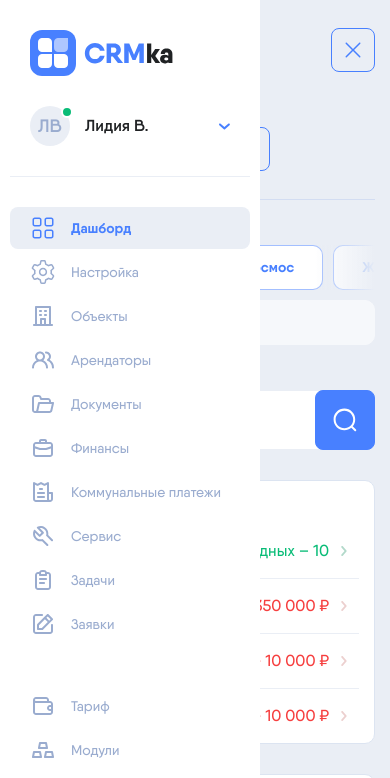
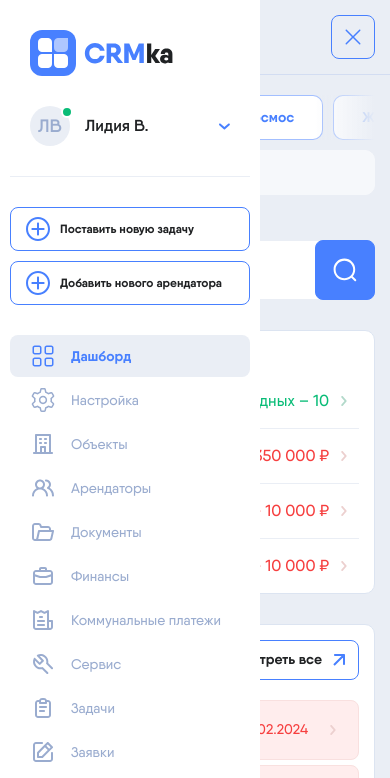
Before and after one commit to mazax1ct/crmka, a website: page src/dashboard.html in a window 390 px wide. Both pictures are taken after a click on the button 353 px from the left and 50 px from the top of the page. Shown: the top 778 px of the page. Drawn offline with nearby package versions, Linux system fonts and the light colour scheme; files that its build step writes are made by us from their sources.

Commit message:
make some cool stuff

```diff
--- a/src/css/base/_base.scss
+++ b/src/css/base/_base.scss
@@ -64,7 +64,7 @@ html {
             position: fixed;
             transform: translateX(-100%);
             top: 0;
-            z-index: 10;
+            z-index: 11;
         }
 
         &.is-open {
@@ -74,10 +74,11 @@ html {
 
     &__content {
         flex-grow: 1;
-        padding: 28px 15px 54px;
+        padding: 95px 15px 54px;
         transition: width 0.3s;
         width: 100%;
         @media(min-width: $md) {
+            padding-top: 28px;
             padding-left: 45px;
             padding-right: 45px;
         }
@@ -96,31 +97,39 @@ html {
         margin-bottom: 45px;
         padding-bottom: 28px;
         @media(max-width: $hd - 0.01px) {
-            padding-right: 54px;
-            position: relative;
-            z-index: 1;
+            background-color: var(--grey_2);
+            height: 75px;
+            left: 0;
+            margin: 0;
+            padding: 15px;
+            position: fixed;
+            right: 0;
+            top: 0;
+            z-index: 10;
         }
     }
 
     &__top-title {
-        font-size: 28px;
+        font-size: 24px;
         font-weight: 700;
         line-height: 1.25;
         margin: 0;
+        @media(min-width: $hd) {
+            font-size: 28px;
+        }
     }
 
     &__top-buttons {
         display: flex;
         flex-wrap: wrap;
         gap: 10px;
+        @media(max-width: $hd - 0.01px) {
+            display: none;
+        }
     }
 }
 
 .burger {
-    left: auto;
-    position: absolute;
-    right: 0;
-    top: 0;
     width: 44px;
     @media(min-width: $hd) {
         display: none;
--- a/src/css/styles/_sidebar.scss
+++ b/src/css/styles/_sidebar.scss
@@ -143,6 +143,23 @@
     }
 }
 
+.add-tasks-buttons {
+    margin-bottom: 30px;
+    @media(min-width: $hd) {
+        display: none;
+    }
+
+    .button {
+        font-size: 12px;
+        justify-content: flex-start;
+        width: 100%;
+
+        &:not(:last-child) {
+            margin-bottom: 10px;
+        }
+    }
+}
+
 .main-menu {
     display: flex;
     flex-direction: column;
--- a/src/js/main.js
+++ b/src/js/main.js
@@ -3,9 +3,11 @@ $(document).on('click', '.js-sidebar-toggler', function () {
   if(!$(this).hasClass('is-active')) {
     $(this).addClass('is-active');
     $(this).find('use').attr('xlink:href', 'images/sprite.svg#close_icon');
+    $('body').addClass('is-overflow');
   } else {
     $(this).removeClass('is-active');
     $(this).find('use').attr('xlink:href', 'images/sprite.svg#burger_icon');
+    $('body').removeClass('is-overflow');
   }
   $('.page__sidebar').toggleClass('is-open');
   return false;
--- a/src/template/common/sidebar.html
+++ b/src/template/common/sidebar.html
@@ -21,6 +21,22 @@
                     </svg>
                 </button>
             </div>
+        </div>
+
+        <div class="add-tasks-buttons">
+            <button class="button button--type_1" type="button">
+                <svg aria-hidden="true">
+                    <use xlink:href="images/sprite.svg#circle_plus_icon" />
+                </svg>
+                <span>Поставить новую задачу</span>
+            </button>
+
+            <button class="button button--type_1" type="button">
+                <svg aria-hidden="true">
+                    <use xlink:href="images/sprite.svg#circle_plus_icon" />
+                </svg>
+                <span>Добавить нового арендатора</span>
+            </button>
         </div>
 
         <nav class="main-menu">
```
Also changed, not shown: build/css/style.css, build/dashboard.html, build/js/main.js.
